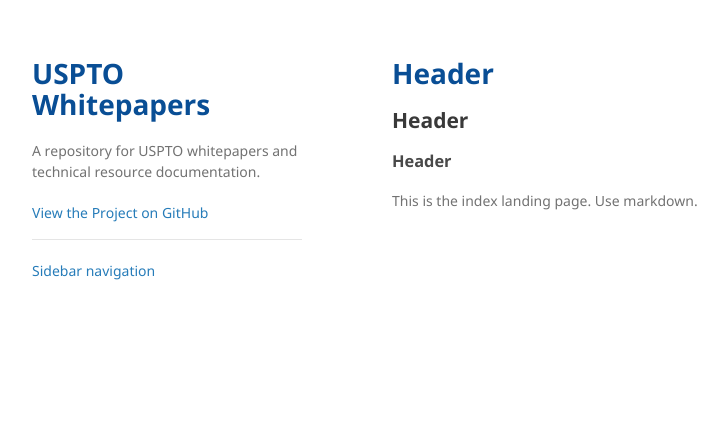
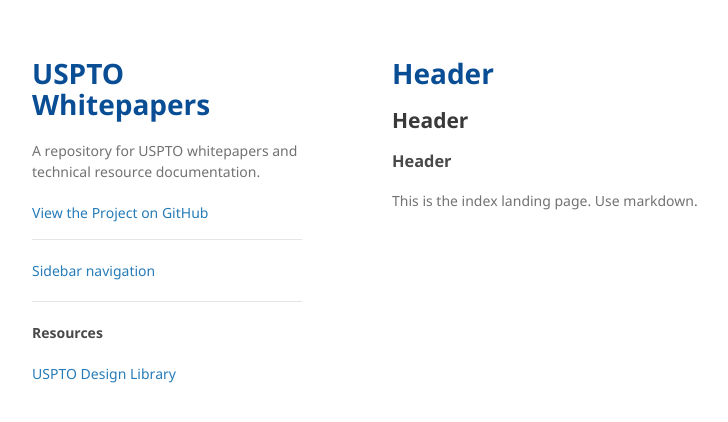
Before and after one commit to USPTO/whitepapers, a Jekyll site: the page built from index.md, in a window 1280 px wide. Shown: the top 422 px of the page, without its empty margins (178-906 px from the left). Built offline with Jekyll 4.4.1, drawn with Linux system fonts in a browser that asks for light colours; our own code applies the rules of GitHub Pages for plain Markdown files.

Commit message:
Update default.html

```diff
--- a/_layouts/default.html
+++ b/_layouts/default.html
@@ -19,8 +19,11 @@
 
         {% if site.github.is_project_page %}
           <p class="view"><a href="{{ site.github.repository_url }}">View the Project on GitHub <small>{{ github_name }}</small></a></p>
-          <hr />
+        <hr />
         <p class="view"><a href="#">Sidebar navigation</a></p>
+        <hr />
+        <h4>Resources</h4>
+        <p class="view"><a href="https://uspto.github.io/designpatterns/" target="_blank">USPTO Design Library</a></p>
         {% endif %}
 
         {% if site.github.is_user_page %}
```
